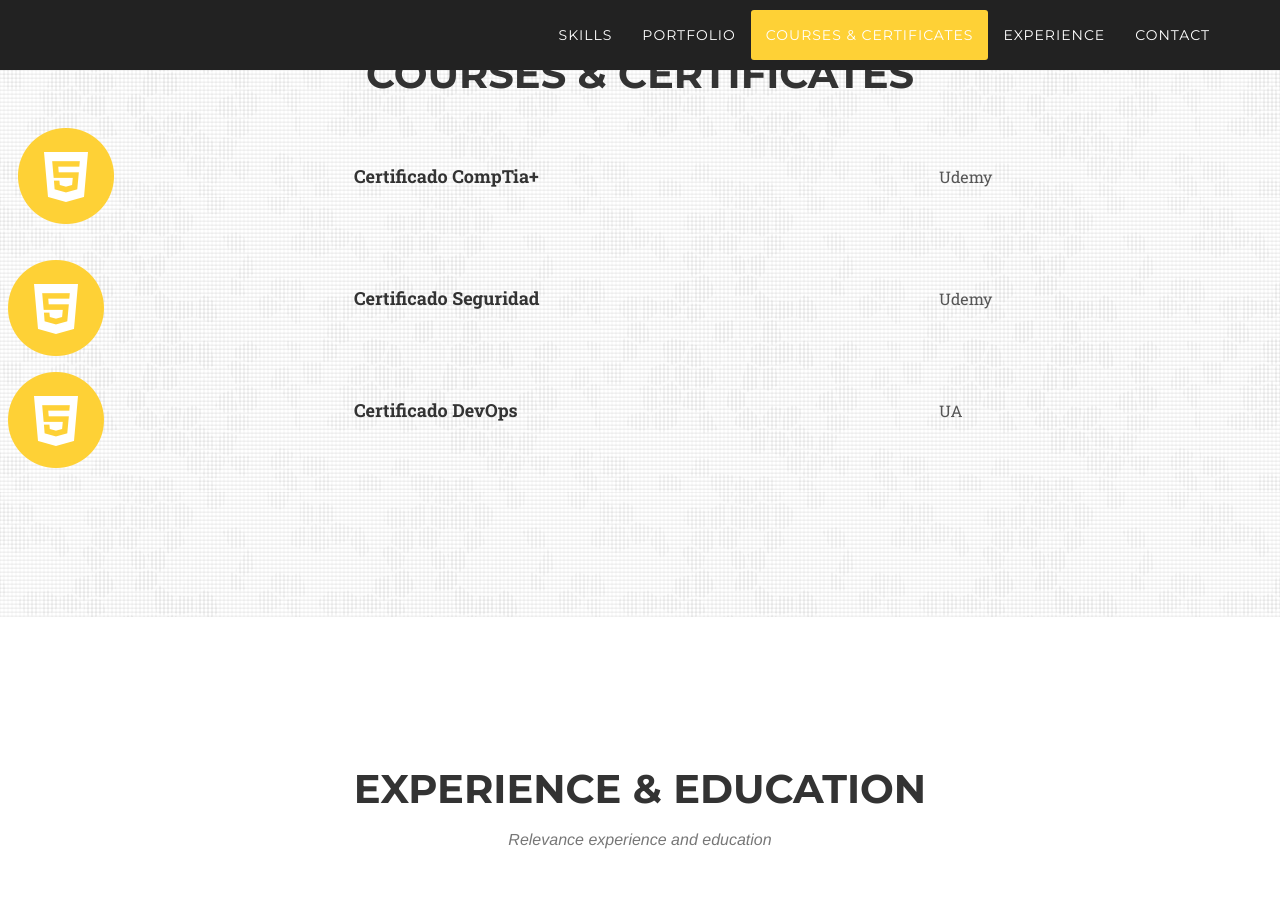
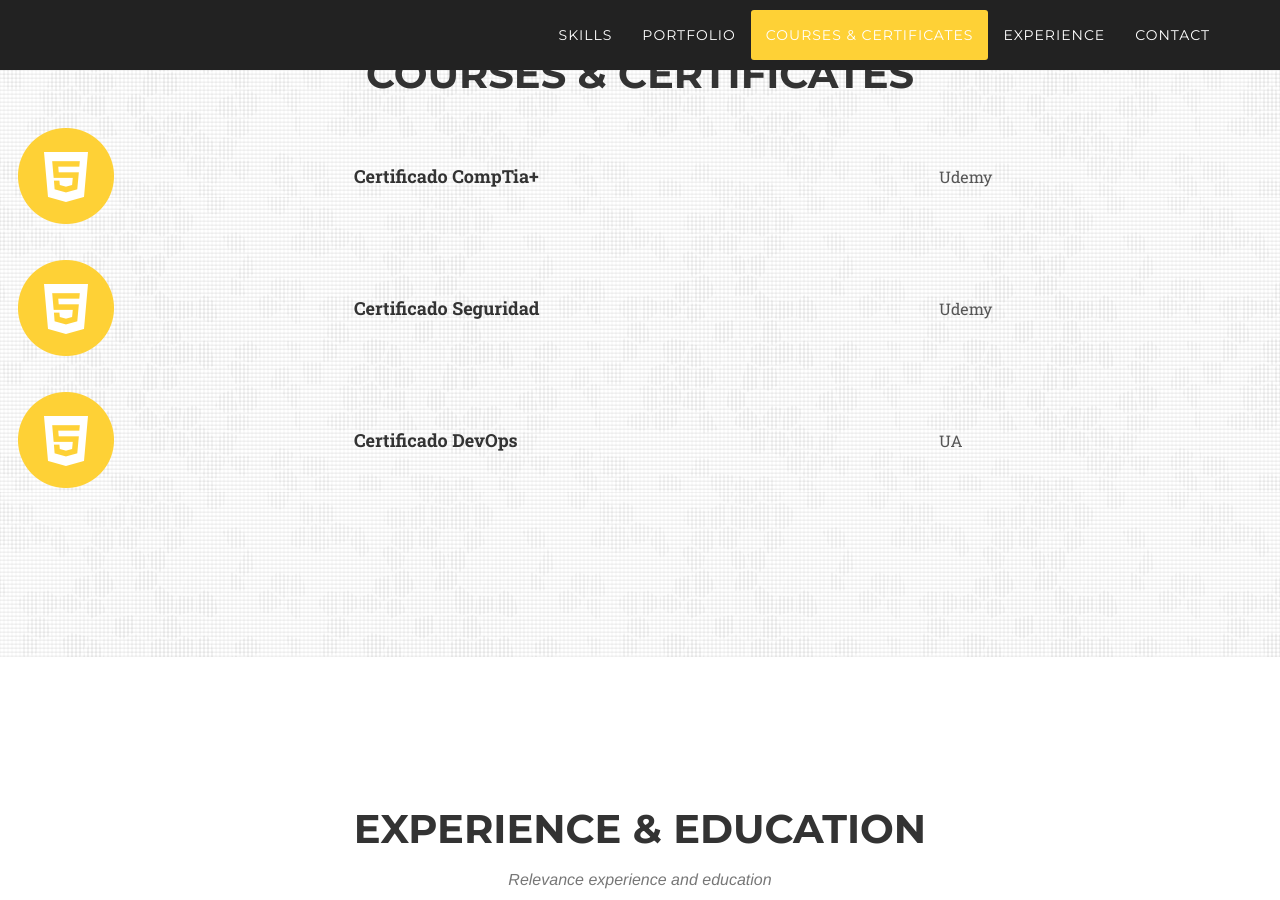
Before and after one commit to agmerino03/agmerino03.github.io, a Jekyll site: the page built from index.html, in a window 1280 px wide and 900 px high, scrolled down 3508 px. Built offline with Jekyll 4.4.1, drawn with Linux system fonts in a browser that asks for light colours; some web fonts are replaced.

Commit message:
Still fixing

```diff
--- a/_includes/courses_certificates.html
+++ b/_includes/courses_certificates.html
@@ -18,17 +18,21 @@
             <td class="platform">Udemy</td>
         </tr>
         <tr>
-            <td class="fa-stack fa-4x">
-                <i class="fa fa-circle fa-stack-2x text-primary"></i>
-                <i class="fa fa-html5 fa-stack-1x fa-inverse"></i>
+            <td class="icono">
+                <span class="fa-stack fa-4x">
+                    <i class="fa fa-circle fa-stack-2x text-primary"></i>
+                    <i class="fa fa-html5 fa-stack-1x fa-inverse"></i>
+                </span>
             </td>
             <td class="cert-title">Certificado Seguridad</td>
             <td class="platform">Udemy</td>
         </tr>
         <tr>
-            <td class="fa-stack fa-4x">
-                <i class="fa fa-circle fa-stack-2x text-primary"></i>
-                <i class="fa fa-html5 fa-stack-1x fa-inverse"></i>
+            <td class="icono">
+                <span class="fa-stack fa-4x">
+                    <i class="fa fa-circle fa-stack-2x text-primary"></i>
+                    <i class="fa fa-html5 fa-stack-1x fa-inverse"></i>
+                </span>
             </td>
             <td class="cert-title">Certificado DevOps</td>
             <td class="platform">UA</td>
```
